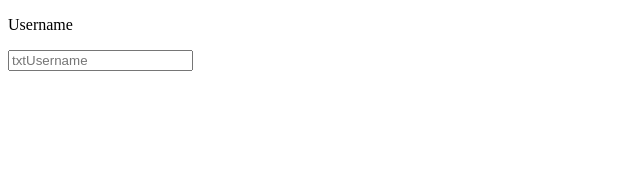
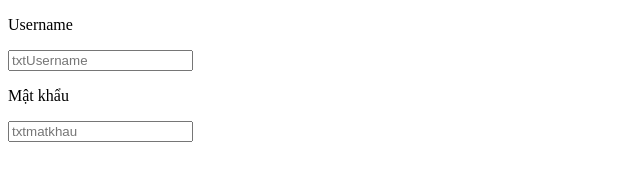
Before and after one commit to AnhITT/KiemTraGit, a plain HTML site: page index.html in a window 1280 px wide. Shown: the whole page, without its empty margins (0-640 px from the left). Drawn offline with Linux system fonts and the light colour scheme.

Commit message:
add matkhau

```diff
--- a/index.html
+++ b/index.html
@@ -8,5 +8,7 @@
     <body>
         <p>Username</p>
         <input id="username" placeholder="txtUsername" />
+        <p>Mật khẩu</p>
+        <input id="password" placeholder="txtmatkhau" />
     </body>
 </html>
```
